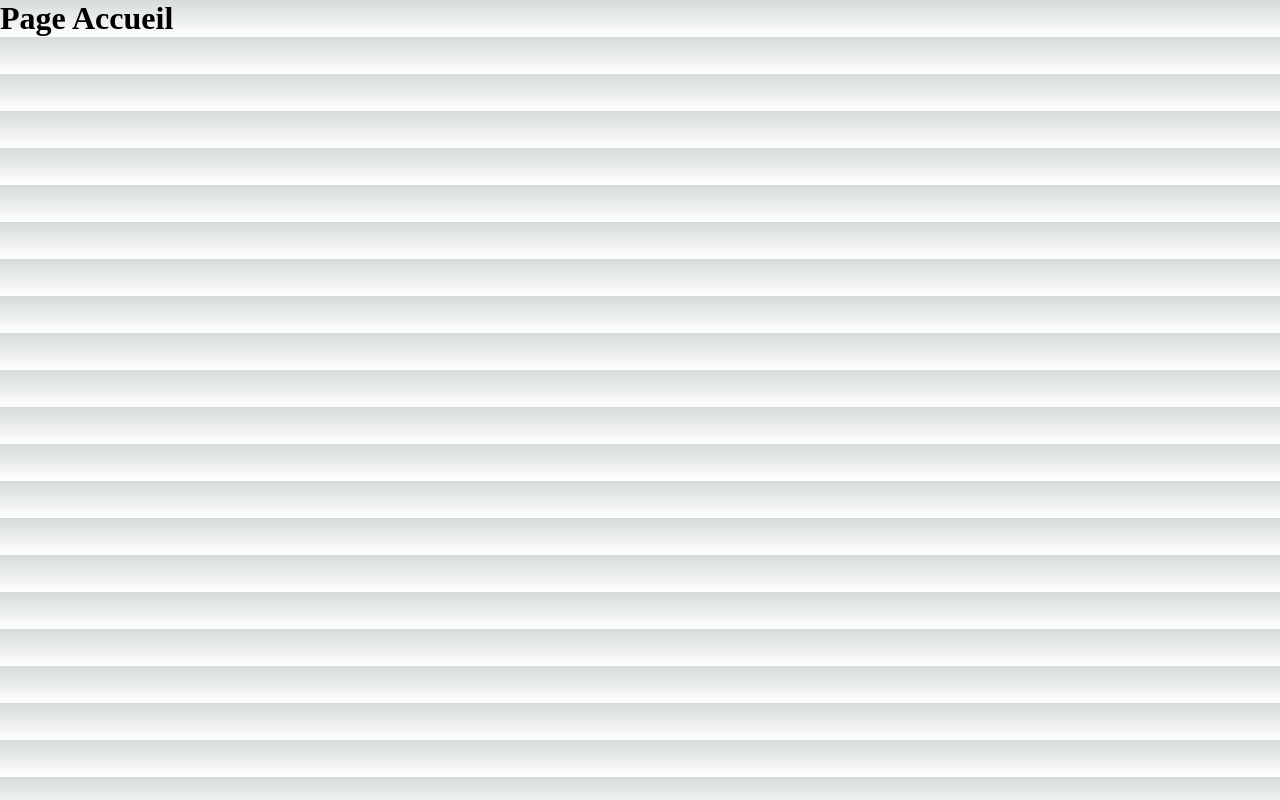
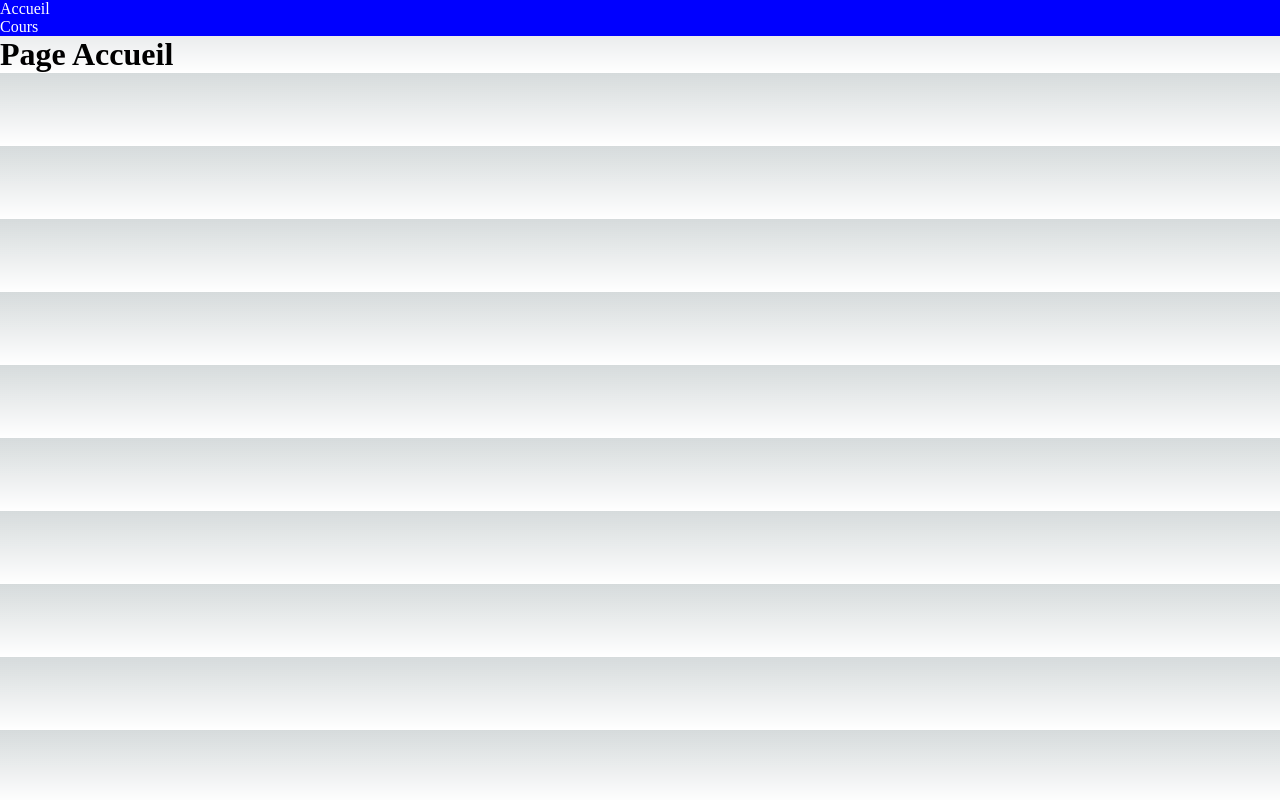
Before and after one commit to DimitriKft/TPF-Front, a Next.js app: page / in a window 1280 px wide. Built offline with nearby package versions, Linux system fonts and the light colour scheme.

Commit message:
add navbar and split courlist and courspage composant

```diff
--- /dev/null
+++ b/src/components/Header/Header.module.css
@@ -0,0 +1,32 @@
+/* Header.module.css */
+.header {
+    background-color: blue;
+    /* autres styles pour le header */
+  }
+
+  .nav {
+    background-color: blue;
+    /* styles pour le nav */
+  }
+
+  .navList {
+    list-style-type: none;
+    /* autres styles pour la liste de navigation */
+  }
+
+  .navItem {
+    color: red;;
+    /* display: inline;
+    margin-right: 20px; */
+    /* autres styles pour les éléments de la liste */
+  }
+
+  .navLink {
+    text-decoration: none;
+    color: white;
+    /* autres styles pour les liens */
+  }
+
+  .pItem{
+    color:red;
+  }
--- /dev/null
+++ b/src/components/Header/Header.tsx
@@ -0,0 +1,27 @@
+// Header.tsx
+import Link from 'next/link';
+import styles from './Header.module.css'; // Assurez-vous que le chemin est correct
+
+const Header = () => {
+  return (
+    <header className={styles.header}>
+      <nav className={styles.nav}>
+        <ul className={styles.navList}>
+          <li className={styles.navItem}>
+            <Link href="/" className={styles.navLink}>
+              Accueil
+            </Link>
+          </li>
+          <li className={styles.navItem}>
+            <Link href="/cours" className={styles.navLink}>
+              Cours
+            </Link>
+          </li>
+          {/* Autres liens */}
+        </ul>
+      </nav>
+    </header>
+  );
+};
+
+export default Header;
--- a/src/pages/index.tsx
+++ b/src/pages/index.tsx
@@ -1,8 +1,9 @@
-
+import Header from '../components/Header/header';
 
 export default function Posts() {
   return (
     <div>
+      <Header/>
       <h1>Page Accueil</h1>
 
     </div>
```
Also changed, not shown: src/pages/cours/CoursList/CoursList.tsx (added, +48 -0 lines), src/pages/cours/index.tsx (+5 -61 lines), src/components/CoursCard/CoursCard.tsx (renamed from src/components/CoursCard/index.tsx), src/pages/cours/CoursList/CourList.module.css (added).
